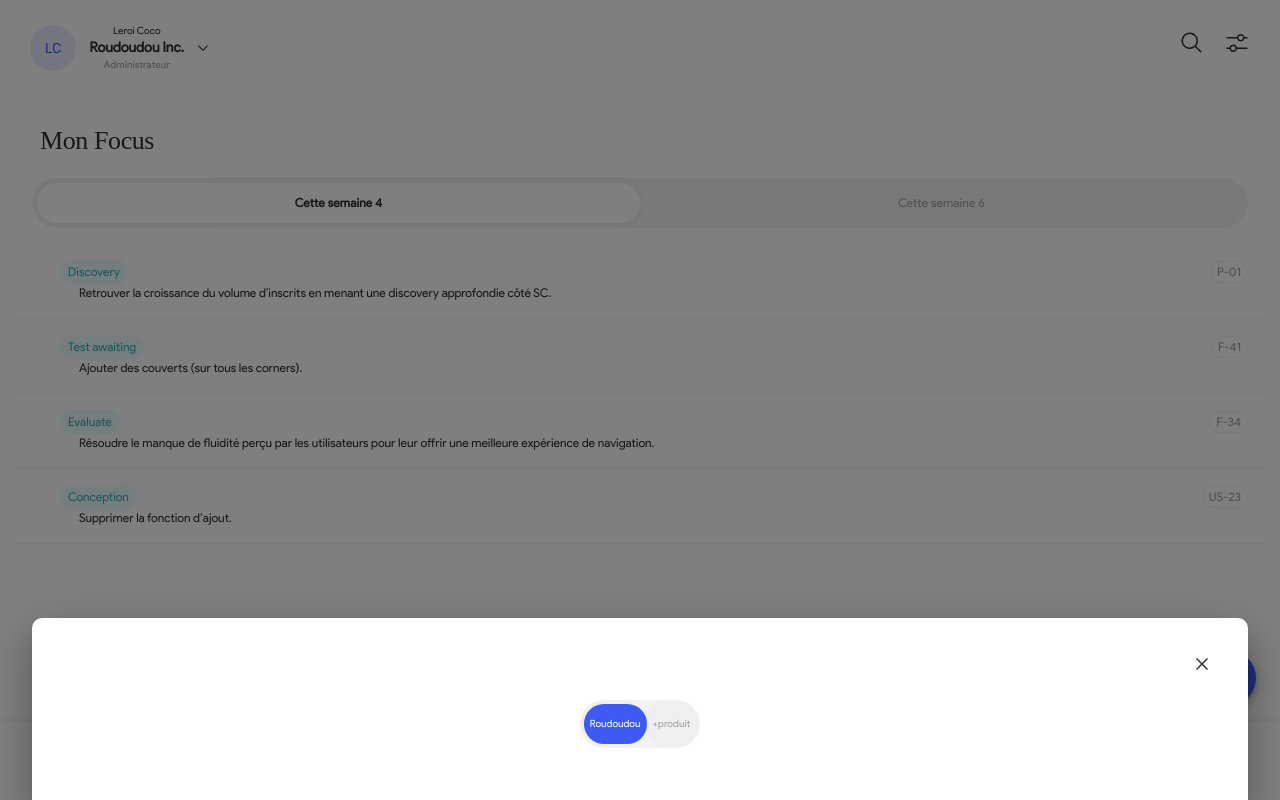
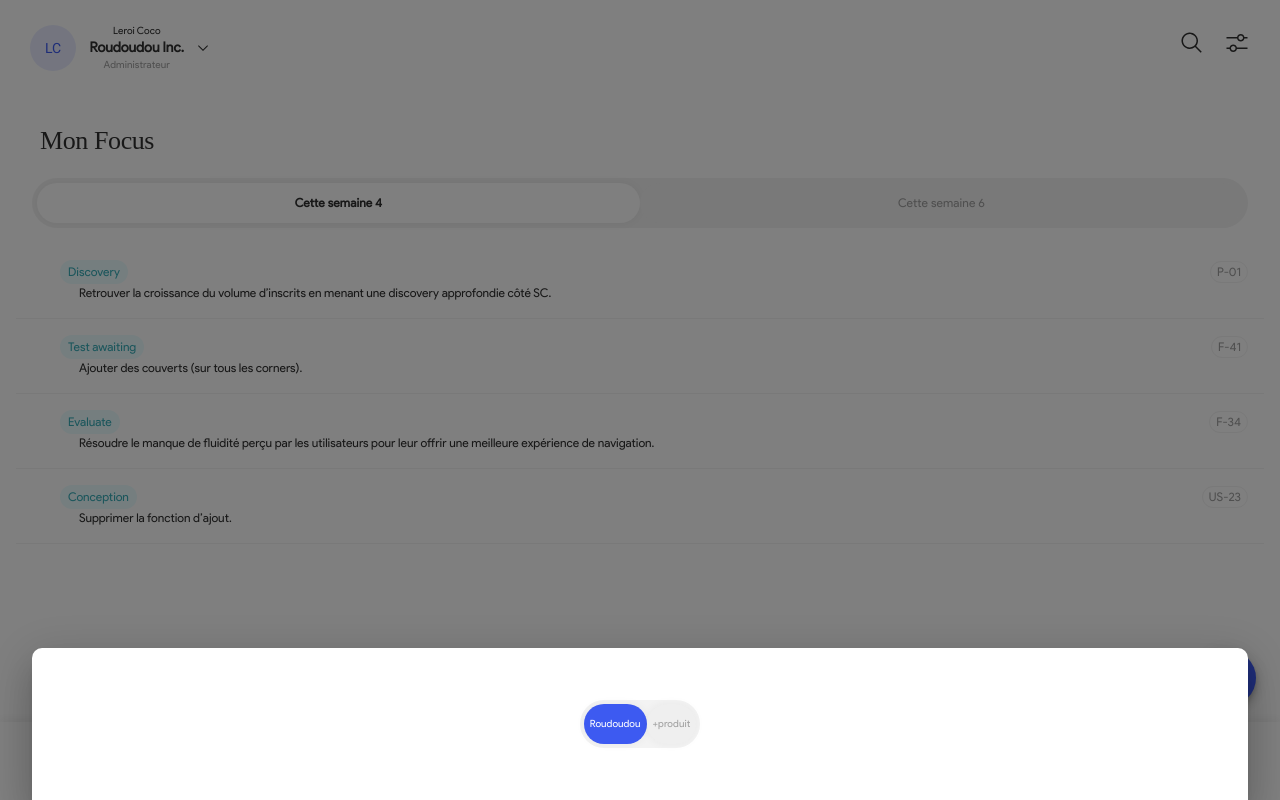
Before and after one commit to tiavina-mika/product-hero-draft, a React (Create React App) app: page / in a window 1280 px wide. Built offline with nearby package versions, Linux system fonts and the light colour scheme; a web font is replaced by a local one.

Commit message:
fix dialog close button

```diff
--- a/src/components/Dialog.tsx
+++ b/src/components/Dialog.tsx
@@ -86,6 +86,7 @@ type Props = {
   formId?: string;
   description?: string;
   loading?: boolean;
+  withCloseButton?: boolean;
 } & DialogProps;
 
 const Dialog = ({
@@ -100,6 +101,7 @@ const Dialog = ({
   formId,
   loading,
   description,
+  withCloseButton = true,
   maxWidth = "sm",
   alignment = "bottom",
   ...dialogProps
@@ -117,11 +119,13 @@ const Dialog = ({
       aria-describedby="alert-dialog-slide-description"
       css={classes.root(alignment, dialogProps.fullWidth)}
     >
-      <div className="flexRow justifyEnd" css={classes.closeButtonContainer}>
-        <IconButton aria-label="close" onClick={onClose} className="endSelf">
-          <img alt="close" src="/icons/close.svg" />
-        </IconButton>
-      </div>
+      {withCloseButton && (
+        <div className="flexRow justifyEnd" css={classes.closeButtonContainer}>
+          <IconButton aria-label="close" onClick={onClose} className="endSelf">
+            <img alt="close" src="/icons/close.svg" />
+          </IconButton>
+        </div>
+      )}
       {title && (
         <div
           css={[
--- a/src/containers/myFocus/EntitySelectionDialog.tsx
+++ b/src/containers/myFocus/EntitySelectionDialog.tsx
@@ -27,6 +27,7 @@ const EntitySelectionDialog = ({ open, onClose }: Props) => {
       open={open}
       fullWidth
       maxWidth="xl"
+      withCloseButton={false}
       // css={classes.dialog}
     >
       <div className="flexCenter stretchSelf flex1">
```
